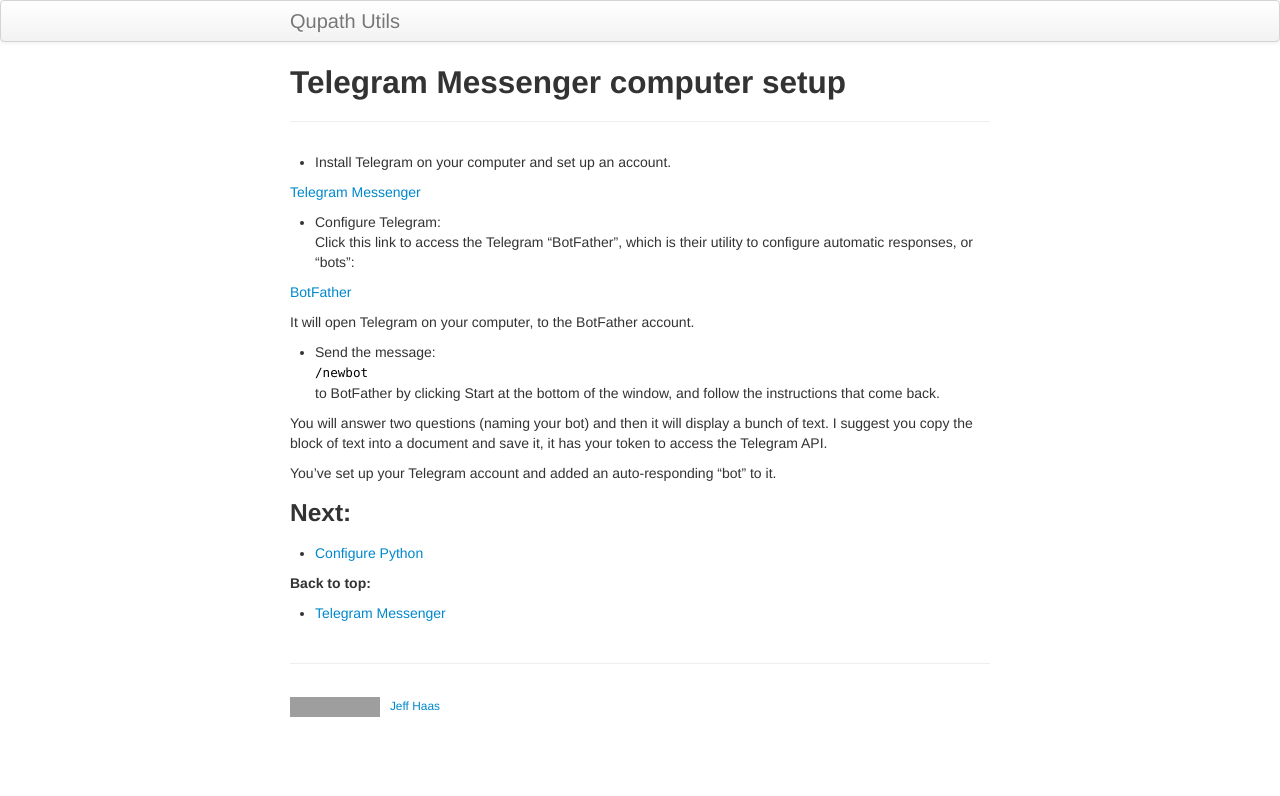
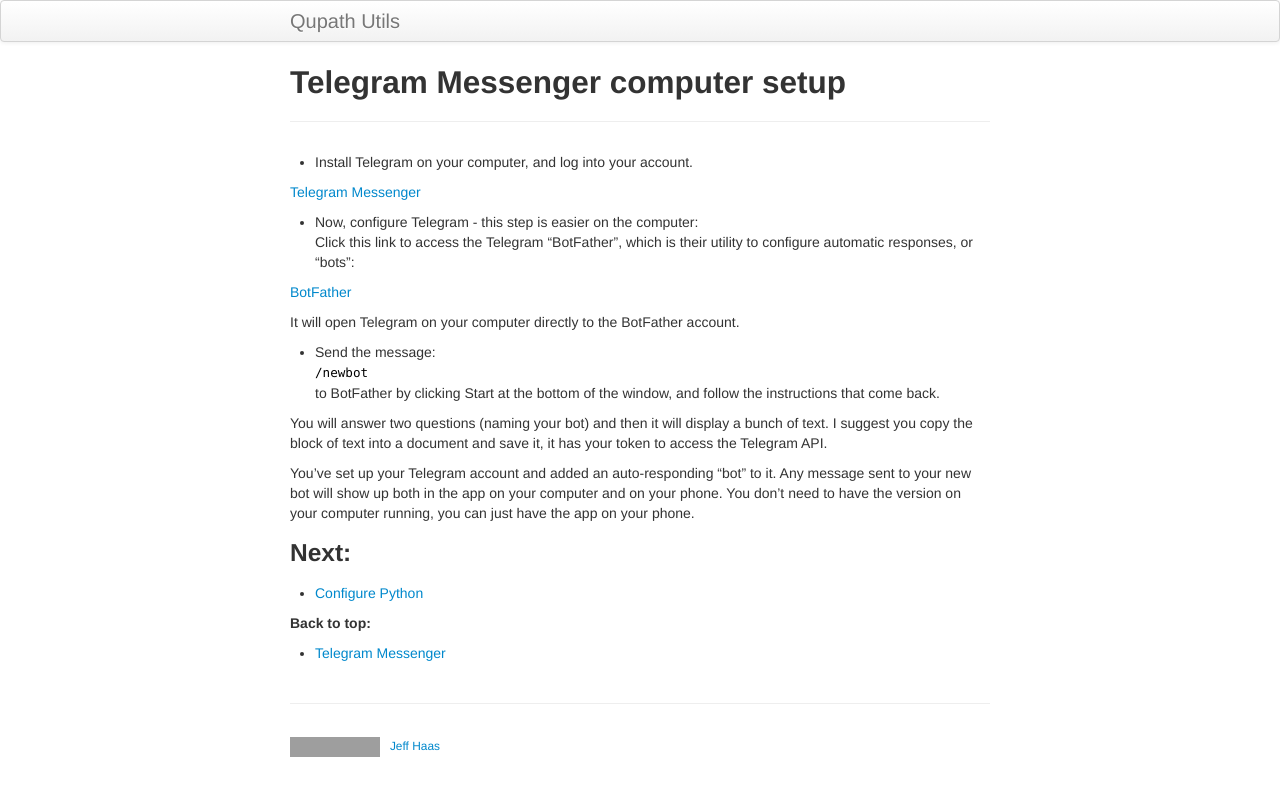
Before and after one commit to Jeff-Haas/qupath_utils, a Jekyll site: the page built from pages/telegram_setup.md, in a window 1280 px wide. Shown: the top 796 px of the page. Built offline with Jekyll 4.4.1, drawn with Linux system fonts in a browser that asks for light colours; grey boxes are pictures that could not be loaded.

Commit message:
Update telegram_setup.md
Updated steps, links

```diff
--- a/pages/telegram_setup.md
+++ b/pages/telegram_setup.md
@@ -3,16 +3,18 @@ layout: page
 title: Telegram Messenger computer setup
 ---
 
-- Install Telegram on your computer and set up an account.
+- Install Telegram on your computer, and log into your account.
 
 [Telegram Messenger](https://telegram.org/)
+<br/>
 
-- Configure Telegram:<br/>
+- Now, configure Telegram - this step is easier on the computer:<br/>
 Click this link to access the Telegram "BotFather", which is their utility to configure automatic responses, or "bots":
 
 [BotFather](https://telegram.me/BotFather)
 
-It will open Telegram on your computer, to the BotFather account.
+It will open Telegram on your computer directly to the BotFather account.
+<br/>
 
 - Send the message: <br>
 `/newbot` <br/>
@@ -20,7 +22,7 @@ to BotFather by clicking Start at the bottom of the window, and follow the instr
 
 You will answer two questions (naming your bot) and then it will display a bunch of text.  I suggest you copy the block of text into a document and save it, it has your token to access the Telegram API.
 
-You've set up your Telegram account and added an auto-responding "bot" to it.
+You've set up your Telegram account and added an auto-responding "bot" to it.  Any message sent to your new bot will show up both in the app on your computer and on your phone.  You don't need to have the version on your computer running, you can just have the app on your phone.
 
 ### Next:
 - [Configure Python](python_config.html)
```
